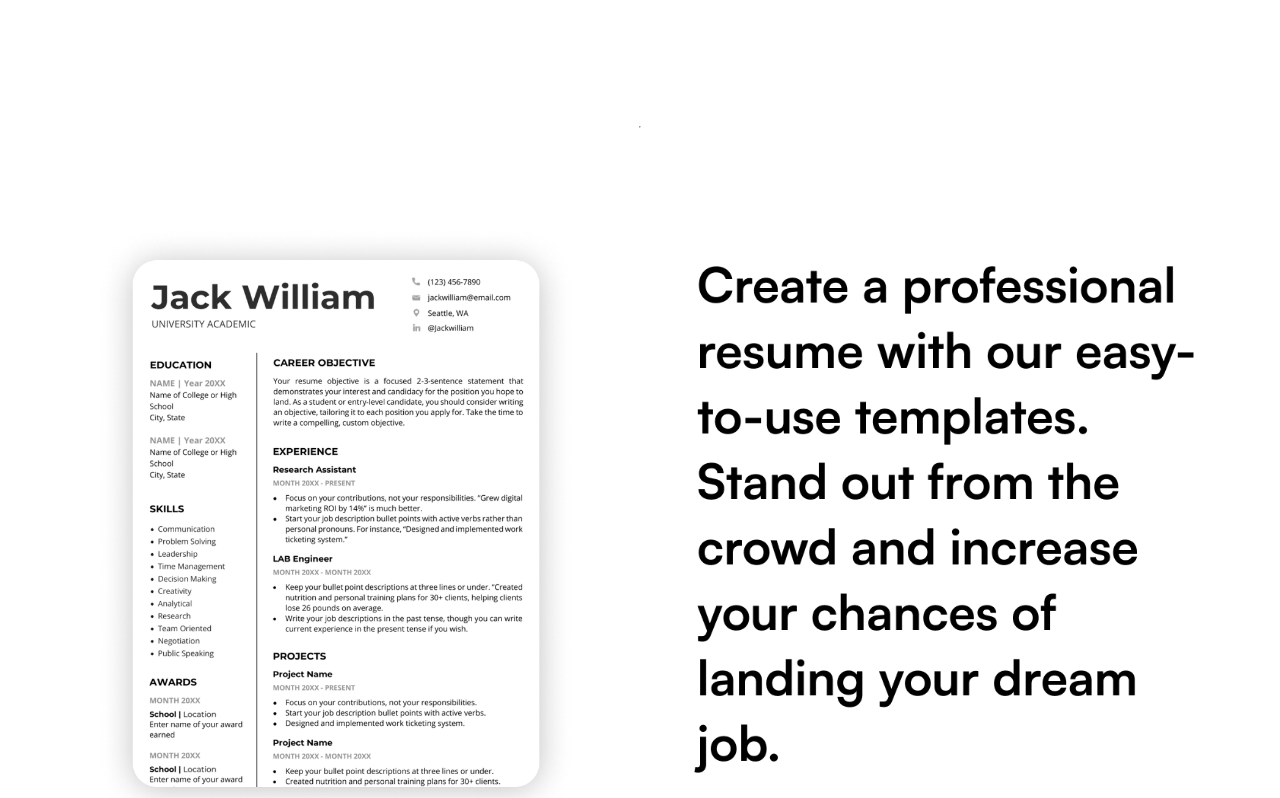
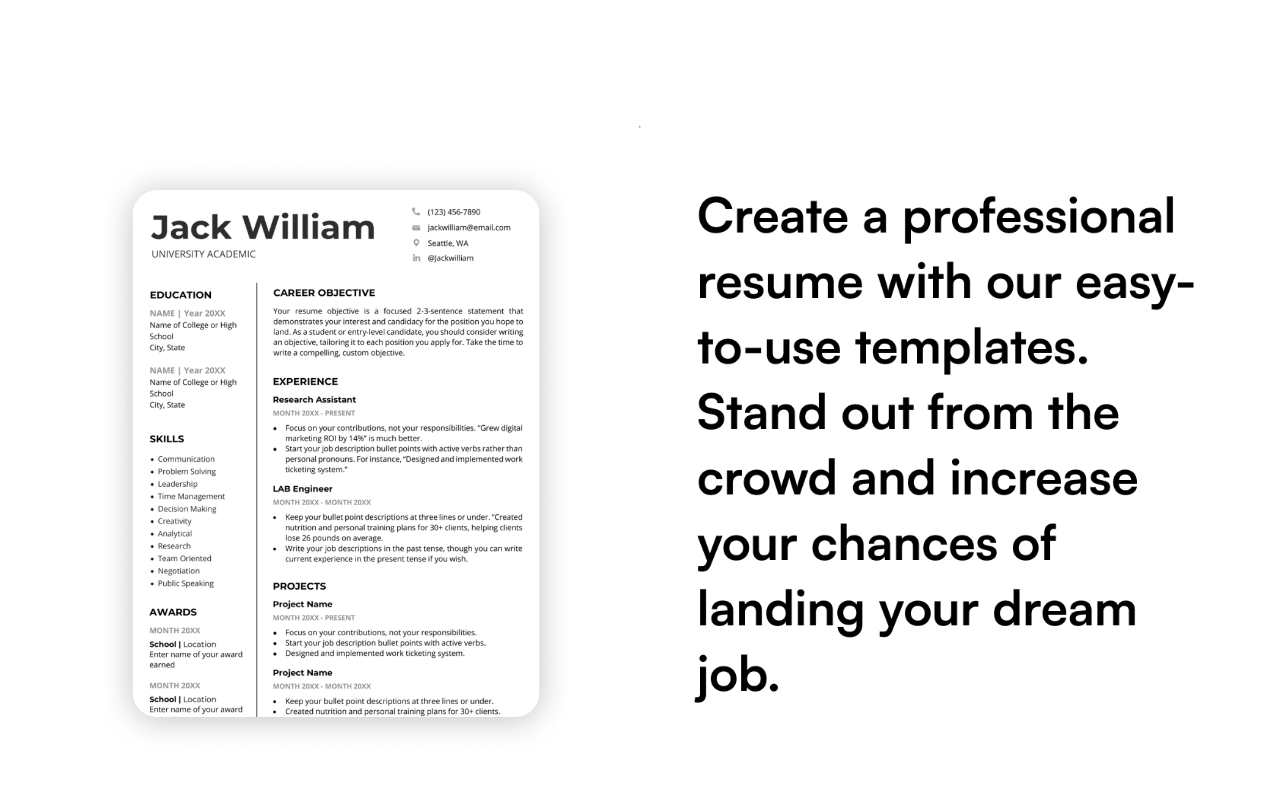
Before and after one commit to pilanpra/shortcut-student-react-app, a React (Create React App) app: page / in a window 1280 px wide. Shown: the part 702-1500 px from the top of the page. Built offline with nearby package versions, Linux system fonts and the light colour scheme; a web font is replaced by a local one.

Commit message:
resume section adjusted

```diff
--- a/src/App.css
+++ b/src/App.css
@@ -158,7 +158,6 @@ body {
   .resume-section {
     display: flex;
     flex-direction: column;
-    margin: 70px;
     justify-content: center; /* Center content vertically */
     align-items: center; /* Center content horizontally */
     height: auto;
```
